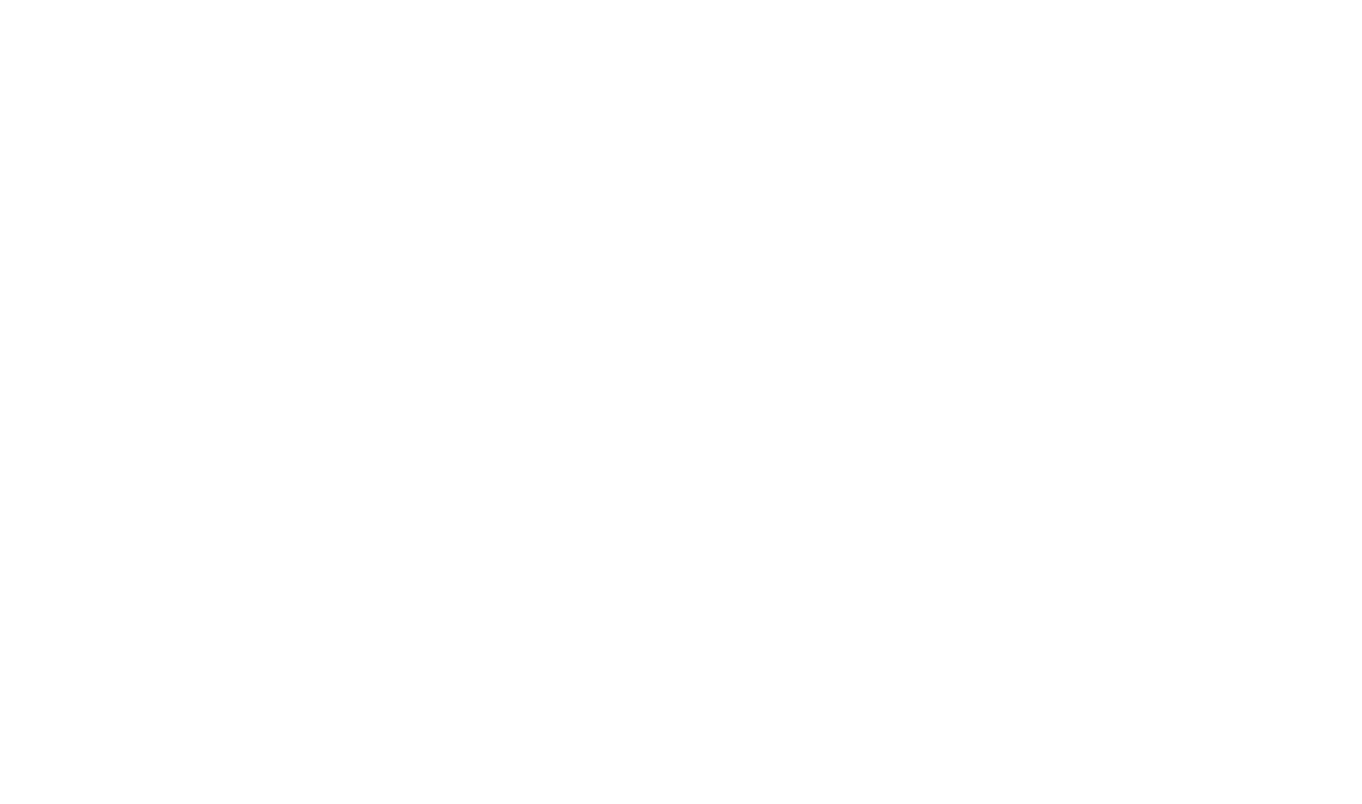
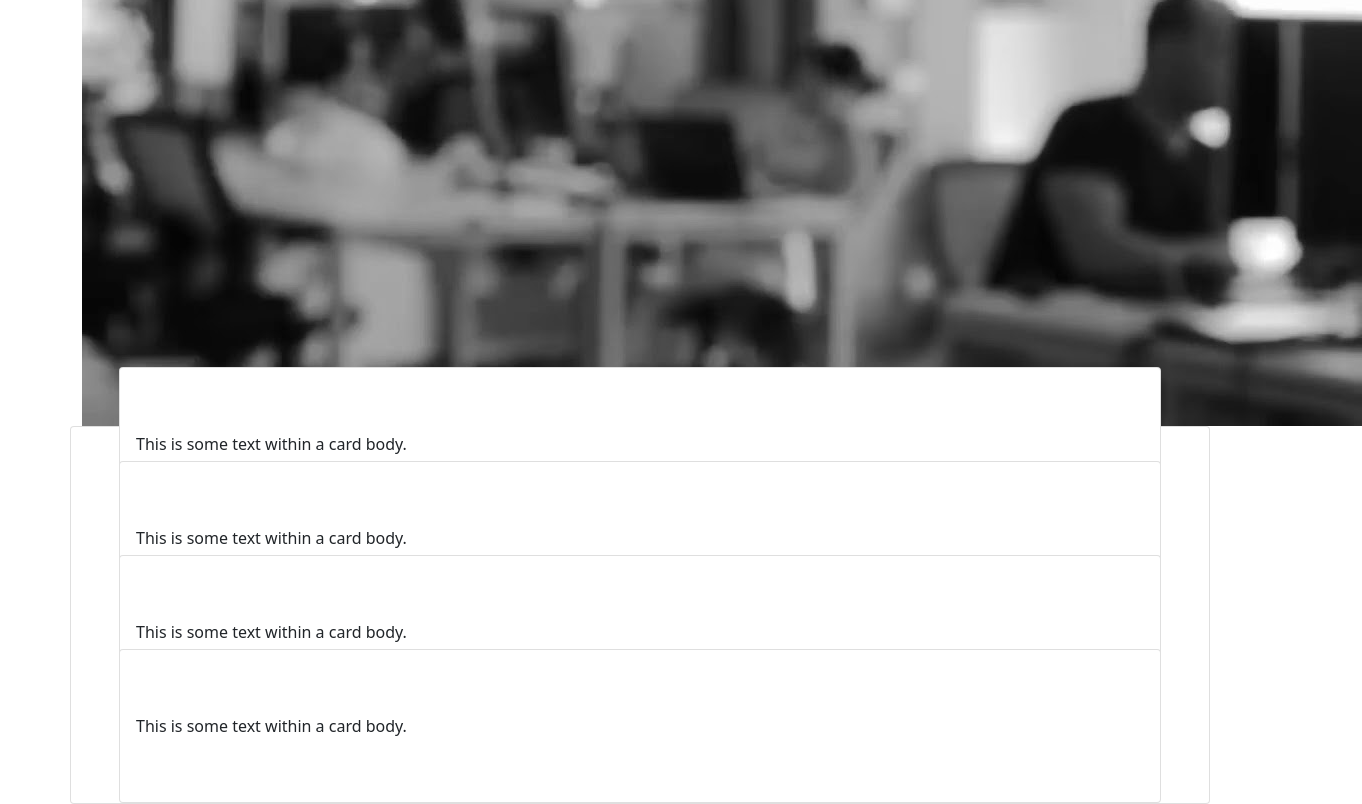
Before and after one commit to business-hub-actx/capstone-the-hub, a React (Create React App) app in the folder frontend/: page /job-listings in a window 1280 px wide. Shown: the part 294-1098 px from the top of the page, 1362 px wide, since content can reach past the window. Before the commit the page ends 800 px from the top, so only its background shows below. Built offline with nearby package versions, Linux system fonts and the light colour scheme.

Commit message:
Job-listings Static page start

```diff
--- a/frontend/src/ui/App.js
+++ b/frontend/src/ui/App.js
@@ -3,12 +3,14 @@
 import { Home } from './Home'
 import { FourOhFour } from './FourOhFour'
 import React from 'react'
+import {JobListings} from "./Job-listings";
 
 export const App = () => (
     <>
         <BrowserRouter>
             <Switch>
                 <Route exact path='/' component={Home} />
+                <Route exact path="/job-listings"component={JobListings}/>
                 <Route component={FourOhFour} />
             </Switch>
         </BrowserRouter>
--- /dev/null
+++ b/frontend/src/ui/Job-listings.js
@@ -0,0 +1,44 @@
+import React from "react";
+import {Container, Image, Row, Col, Card} from "react-bootstrap";
+import jobListingsHeader from "./images/working.jpg"
+import "./job-listings.css"
+
+export function JobListings() {
+    return(
+        <>
+            <Container>
+                <Row>
+                    <Col>
+
+                    </Col>
+                </Row>
+            </Container>
+
+            <Container className="Header">
+                <Row>
+                    <Col xs={6} md={4}>
+                        <Image src={jobListingsHeader} alt=""/>
+                    </Col>
+                </Row>
+            </Container>
+            <Container>
+                <Row>
+                    <Col className="card px-lg-5">
+                        <Card className="card py-5">
+                            <Card.Body>This is some text within a card body.</Card.Body>
+                        </Card>
+                        <Card className="card py-5">
+                            <Card.Body>This is some text within a card body.</Card.Body>
+                        </Card>
+                        <Card className="card py-5">
+                            <Card.Body>This is some text within a card body.</Card.Body>
+                        </Card>
+                        <Card className="card py-5">
+                            <Card.Body>This is some text within a card body.</Card.Body>
+                        </Card>
+                    </Col>
+                </Row>
+            </Container>
+        </>
+    )
+}
--- /dev/null
+++ b/frontend/src/ui/job-listings.css
@@ -0,0 +1,7 @@
+#card{
+    box-sizing: content-box;
+}
+
+.card{
+    margin-top: -60px;
+}
```
Also changed, not shown: frontend/src/ui/images/working.jpg (added).
